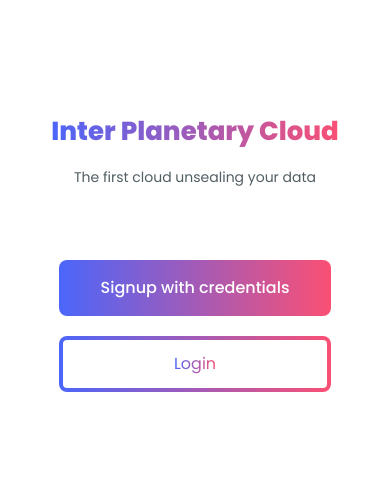
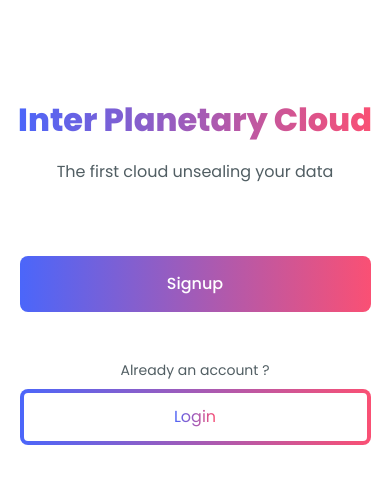
Before and after one commit to PoCInnovation/InterPlanetaryCloud, a React (Create React App) app: page /signup in a window 390 px wide. Shown: the top 484 px of the page. Built offline with nearby package versions, Linux system fonts and the light colour scheme; what env-var would draw is missing.

Commit message:
fix: responsive

```diff
--- a/src/app/AuthRoute.tsx
+++ b/src/app/AuthRoute.tsx
@@ -19,20 +19,10 @@ const AuthRoute = ({ children, ...rest }: AuthRouteProps): JSX.Element => {
 
 	return (
 		<Route {...rest}>
-			<VStack spacing="56px" mt={{ base: '96px', '2xs': '112px', sm: '132px' }}>
+			<VStack spacing="56px" mt={{ base: '96px', md: '132px' }}>
 				<VStack spacing="16px">
 					<Text
-						fontSize={{
-							base: '12px',
-							'3xs': '16px',
-							'2xs': '20px',
-							xs: '26px',
-							'3sm': '34px',
-							'2sm': '40px',
-							sm: '50px',
-							'2md': '56px',
-							md: '64px',
-						}}
+						fontSize={{ base: '32px', md: '56px', lg: '64px' }}
 						fontWeight="extrabold"
 						bgGradient={`linear-gradient(90deg, ${colors.blue[700]} 0%, ${colors.red[700]} 100%)`}
 						bgClip="text"
@@ -49,11 +39,7 @@ const AuthRoute = ({ children, ...rest }: AuthRouteProps): JSX.Element => {
 						The first cloud unsealing your data
 					</Text>
 				</VStack>
-				<VStack
-					w={{ base: '96px', '3xs': '163px', '2xs': '217px', xs: '272px', '3sm': '346px', '2sm': '408px', sm: '496px' }}
-				>
-					{children}
-				</VStack>
+				<VStack w={{ base: '90%', md: '496px' }}>{children}</VStack>
 			</VStack>
 		</Route>
 	);
--- a/src/theme/index.ts
+++ b/src/theme/index.ts
@@ -12,13 +12,8 @@ import Link from './components/link';
 import Text from './components/text';
 
 const breakpoints = createBreakpoints({
-	'3xs': '192px',
-	'2xs': '256px',
 	xs: '320px',
-	'3sm': '408px',
-	'2sm': '480px',
 	sm: '576px',
-	'2md': '640px',
 	md: '768px',
 	lg: '1024px',
 	xl: '1280px',
--- a/src/views/LoginView.tsx
+++ b/src/views/LoginView.tsx
@@ -1,7 +1,7 @@
 import { useState } from 'react';
 import { Link as RouteLink } from 'react-router-dom';
 
-import { Button, FormControl, Link, Textarea, useToast, VStack } from '@chakra-ui/react';
+import { Button, FormControl, Link, Text, Textarea, useToast, VStack } from '@chakra-ui/react';
 
 import { useAuthContext } from 'contexts/auth';
 import { useUserContext } from 'contexts/user';
@@ -43,10 +43,7 @@ const LoginView = (): JSX.Element => {
 	};
 
 	return (
-		<VStack
-			spacing={{ '3xs': '15px', '2xs': '20px', '3sm': '40px', sm: '80px' }}
-			w={{ '3xs': '163px', '2xs': '217px', xs: '272px', '3sm': '346px', '2sm': '408px', sm: '496px' }}
-		>
+		<VStack spacing={{ base: '48px', md: '56px', lg: '64px' }} w="100%">
 			<FormControl>
 				<Textarea
 					_focus={{ boxShadow: `0px 0px 0px 2px ${colors.red[300]}` }}
@@ -66,9 +63,12 @@ const LoginView = (): JSX.Element => {
 					Login with credentials
 				</Button>
 			</FormControl>
-			<Link as={RouteLink} to="/signup" w="100%">
-				<OutlineButton w="100%" text="Signup" id="ipc-loginView-signup-button" />
-			</Link>
+			<VStack w="100%">
+				<Text fontSize="14px">Already an account ?</Text>
+				<Link as={RouteLink} to="/signup" w="100%">
+					<OutlineButton w="100%" text="Signup" id="ipc-loginView-signup-button" />
+				</Link>
+			</VStack>
 		</VStack>
 	);
 };
--- a/src/views/SignupView.tsx
+++ b/src/views/SignupView.tsx
@@ -1,7 +1,7 @@
 import { useState } from 'react';
 import { Link as RouteLink } from 'react-router-dom';
 
-import { Button, FormControl, Link, Textarea, useDisclosure, useToast, VStack } from '@chakra-ui/react';
+import { Button, Link, Text, Textarea, useDisclosure, useToast, VStack } from '@chakra-ui/react';
 
 import { AuthReturnType } from 'lib/auth';
 
@@ -70,11 +70,7 @@ const SignupView = (): JSX.Element => {
 	};
 
 	return (
-		<VStack
-			spacing={{ '3xs': '15px', '2xs': '20px', '3sm': '40px', sm: '80px' }}
-			w={{ '3xs': '163px', '2xs': '217px', xs: '272px', '3sm': '346px', '2sm': '408px', sm: '496px' }}
-		>
-			<FormControl>
+		<VStack spacing={{ base: '48px', md: '56px', lg: '64px' }} w="100%">
 			<Button
 				variant="inline"
 				mt="16px"
@@ -84,12 +80,14 @@ const SignupView = (): JSX.Element => {
 				isLoading={isLoadingCredentials}
 				id="ipc-signupView-credentials-signup-button"
 			>
-					Signup with credentials
+				Signup
 			</Button>
-			</FormControl>
+			<VStack w="100%">
+				<Text fontSize="14px">Already an account ?</Text>
 				<Link as={RouteLink} to="/login" w="100%">
 					<OutlineButton w="100%" text="Login" id="ipc-signupView-login-button" />
 				</Link>
+			</VStack>
 			<Modal
 				isOpen={isOpen}
 				onClose={closeModal}
```
Also changed, not shown: 1 other file (tests, documents, lock files or other folders). Lines whose indentation alone changed are shown as unchanged.
